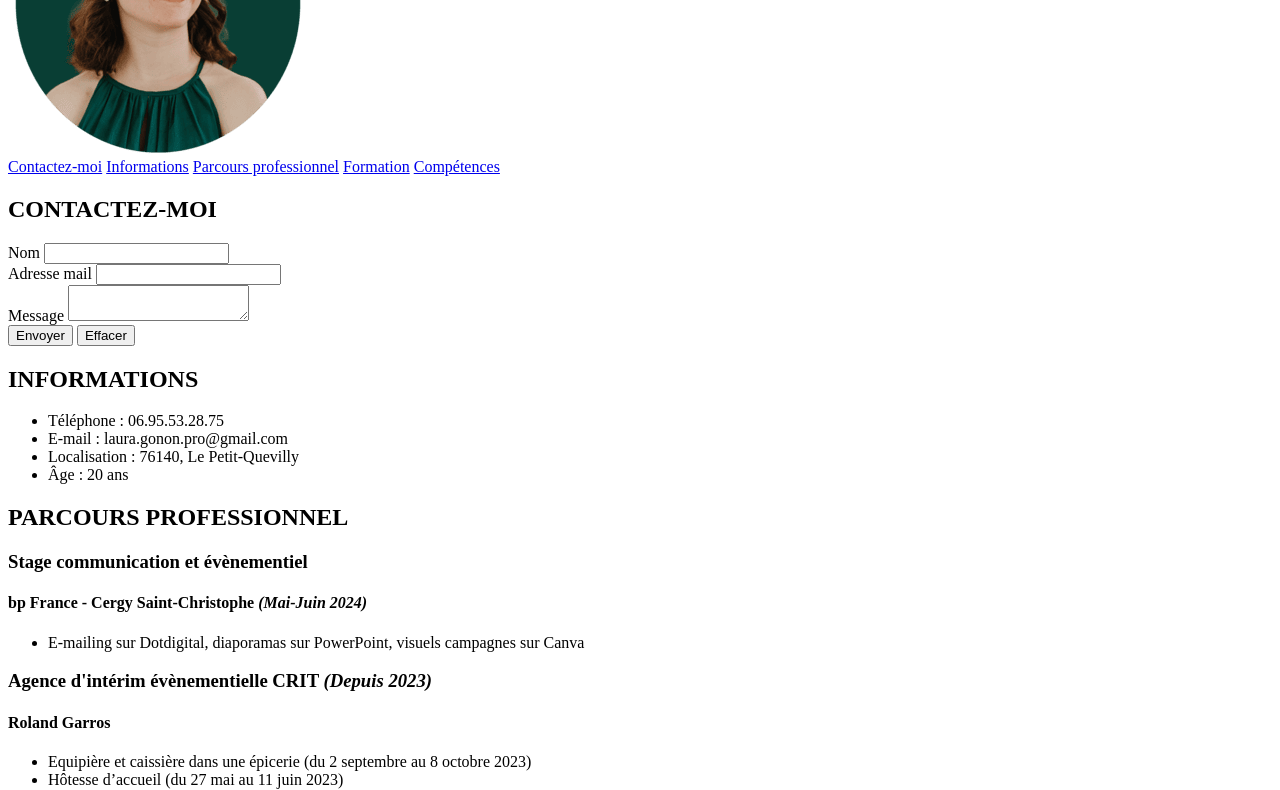
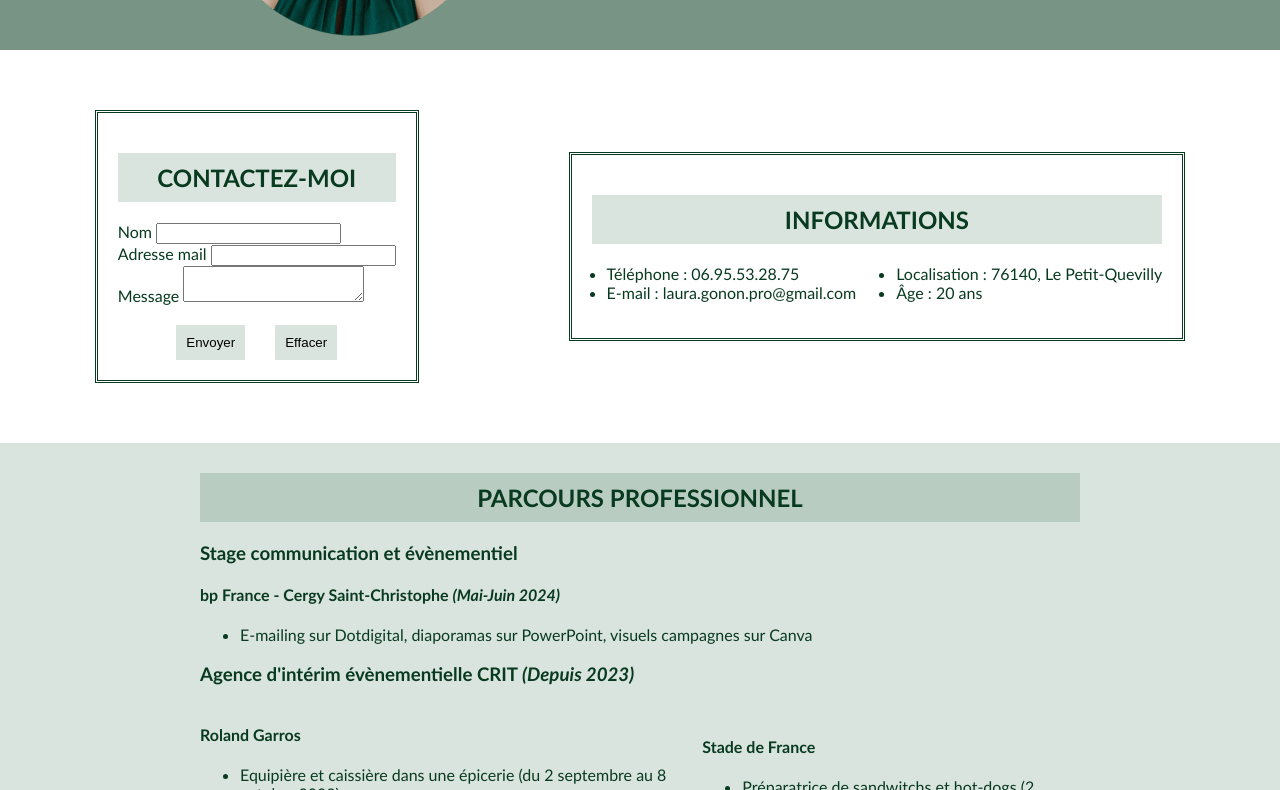
Before and after one commit to laura-gonon-nws/CV-dev, a plain HTML site: page index.html in a window 1280 px wide. Shown: the part 273-1063 px from the top of the page. Drawn offline with Linux system fonts and the light colour scheme.

Commit message:
modifications et ajout police

```diff
--- a/index.html
+++ b/index.html
@@ -4,27 +4,28 @@
     <meta charset="UTF-8" />
     <meta name="viewport" content="width=device-width, initial-scale=1.0" />
     <title>CV Laura Gonon</title>
+    <link rel="stylesheet" href="style.css" />
   </head>
 
   <body>
     <header id="header">
-      <h1>LAURA GONON</h1>
-      <h2>Communication graphique</h2>
+      <div class="header-content">
+        <div>
           <img height="300" src="photo-cv.png" alt="Photo de profil" />
-
-      <nav>
-        <a href="#Contactez-moi">Contactez-moi</a>
-        <a href="#Informations">Informations</a>
-        <a href="#Parcours professionnel">Parcours professionnel</a>
-        <a href="#Formation">Formation</a>
-        <a href="#Hard skills">Compétences</a>
-      </nav>
+        </div>
+        <div class="header-title">
+          <h1 class="title">LAURA GONON</h1>
+          <h2 class="subtitle">Communication graphique</h2>
+        </div>
+      </div>
     </header>
 
     <main>
-      <section id="Contactez-moi">
-        <h2>CONTACTEZ-MOI</h2>
-        <form>
+      <div class="upper-body-content">
+        <div>
+          <section class="contact" id="Contactez-moi">
+            <h2 class="section-title">CONTACTEZ-MOI</h2>
+            <form class="contact-content">
               <div>
                 <label>Nom</label>
                 <input type="text" />
@@ -37,25 +38,38 @@
                 <label>Message</label>
                 <textarea></textarea>
               </div>
+              <div class="button">
                 <div>
-            <button type="submit">Envoyer</button>
-            <button type="reset">Effacer</button>
+                  <button class="button1" type="submit">Envoyer</button>
+                </div>
+                <div>
+                  <button class="button2" type="reset">Effacer</button>
+                </div>
               </div>
             </form>
           </section>
-
-      <section id="Informations">
-        <h2>INFORMATIONS</h2>
+        </div>
+        <div>
+          <section class="informations" id="Informations">
+            <h2 class="section-title">INFORMATIONS</h2>
             <ul>
+              <div class="section-informations">
+                <div>
                   <li>Téléphone : 06.95.53.28.75</li>
                   <li>E-mail : laura.gonon.pro@gmail.com</li>
+                </div>
+                <div>
                   <li>Localisation : 76140, Le Petit-Quevilly</li>
                   <li>Âge : 20 ans</li>
+                </div>
+              </div>
             </ul>
           </section>
+        </div>
+      </div>
 
-      <section id="Parcours professionnel">
-        <h2>PARCOURS PROFESSIONNEL</h2>
+      <section class="parcours" id="Parcours professionnel">
+        <h2 class="section-title">PARCOURS PROFESSIONNEL</h2>
         <h3>Stage communication et évènementiel</h3>
         <h4>bp France - Cergy Saint-Christophe <em>(Mai-Juin 2024)</em></h4>
         <ul>
@@ -65,6 +79,8 @@
           </li>
         </ul>
         <h3>Agence d'intérim évènementielle CRIT <em>(Depuis 2023)</em></h3>
+        <div class="section-parcours">
+          <div>
             <h4>Roland Garros</h4>
             <ul>
               <li>
@@ -77,18 +93,26 @@
             <ul>
               <li>Commis de salle (du 19 au 25 juin 2023)</li>
             </ul>
+          </div>
+          <div>
             <h4>Stade de France</h4>
             <ul>
               <li>Préparatrice de sandwitchs et hot-dogs (2 missions)</li>
               <li>Equipière dans les buvettes et les kiosques (7 missions)</li>
               <li>Manager dans des kiosques de 2 personnes (2 missions)</li>
             </ul>
+          </div>
+        </div>
       </section>
 
-      <section id="Formation">
-        <h2>FORMATION</h2>
+      <div class="body-content">
+        <div>
+          <section class="formation" id="Formation">
+            <h2 class="section-title">FORMATION</h2>
             <h3>Bachelor chef de projets digitaux</h3>
-        <h4>Normandie Web School - Rouen <em>(Depuis 2024, en cours)</em></h4>
+            <h4>
+              Normandie Web School - Rouen <em>(Depuis 2024, en cours)</em>
+            </h4>
             <ul>
               <li>Communication graphique</li>
               <li>Communication digitale</li>
@@ -110,11 +134,11 @@
               <li>Mention : bien</li>
             </ul>
           </section>
-    </main>
+        </div>
 
-    <aside>
-      <section id="Hard skills">
-        <h2>HARD SKILLS</h2>
+        <div>
+          <section class="hard-skills" id="Competences">
+            <h2 class="section-title">HARD SKILLS</h2>
             <ul>
               <li>Photoshop</li>
               <li>Illustrator</li>
@@ -123,8 +147,8 @@
             </ul>
           </section>
 
-      <section>
-        <h2>SOFT SKILLS</h2>
+          <section class="soft-skills">
+            <h2 class="section-title">SOFT SKILLS</h2>
             <ul>
               <li>Créative</li>
               <li>Appliquée</li>
@@ -132,10 +156,15 @@
               <li>Autonome</li>
             </ul>
           </section>
-    </aside>
+        </div>
+      </div>
+    </main>
 
     <footer>
-      ©2024 - CV Laura Gonon <a href="#header">Revenir en haut</a>
+      ©2024 - CV Laura Gonon
+      <div>
+        <a href="#header">Revenir en haut</a>
+      </div>
     </footer>
   </body>
 </html>
--- /dev/null
+++ b/style.css
@@ -0,0 +1,160 @@
+/*BASES*/
+
+*,
+*::before,
+*::after {
+  box-sizing: border-box;
+}
+
+@font-face {
+  font-family: Charm;
+  src: url(Charm-Regular.ttf) format(truetype);
+}
+
+@font-face {
+  font-family: Luxurious Roman;
+  src: url(LuxuriousRoman-Regular.ttf) format(truetype);
+}
+
+header {
+  padding: 10px;
+  background-color: rgb(120, 148, 132);
+}
+
+body {
+  font-family: "Gill Sans", "Gill Sans MT", Calibri, "Trebuchet MS", sans-serif;
+  margin: 0;
+  color: rgb(8, 58, 31);
+}
+
+footer {
+  text-align: center;
+  margin-top: 50px;
+}
+
+a {
+  text-decoration: none;
+  color: black;
+}
+
+a:hover {
+  color: rgb(120, 148, 132);
+}
+
+/*COMPOSANTS*/
+
+.header-title {
+  text-align: center;
+  margin-left: -300px;
+}
+
+.title {
+  font-size: 60px;
+  font-family: Luxurious Roman;
+}
+
+.subtitle {
+  font-size: 50px;
+  font-family: Charm;
+}
+
+.parcours,
+.formation {
+  padding-left: 200px;
+  padding-right: 200px;
+  padding-top: 10px;
+  padding-bottom: 10px;
+}
+
+.parcours {
+  background-color: rgb(218, 228, 223);
+}
+
+.section-title {
+  padding: 10px;
+  background-color: rgb(218, 228, 223);
+  text-align: center;
+}
+
+.parcours .section-title {
+  background-color: rgb(184, 204, 193);
+}
+
+.formation {
+  background-color: rgb(184, 204, 193);
+}
+
+.formation .section-title {
+  background-color: rgb(151, 180, 165);
+}
+
+.informations,
+.hard-skills,
+.soft-skills,
+.contact {
+  border-style: double;
+  padding: 20px;
+  border-color: rgb(8, 58, 31);
+}
+
+.contact,
+.informations {
+  margin-top: 60px;
+  margin-bottom: 60px;
+}
+
+.hard-skills,
+.soft-skills {
+  margin-left: 200px;
+  margin-right: 200px;
+  margin-top: 45px;
+}
+
+.contact,
+.informations {
+  margin-left: 75px;
+  margin-right: 75px;
+}
+
+.button1,
+.button2 {
+  padding: 10px;
+  background-color: rgb(218, 228, 223);
+  border-style: none;
+  margin-top: 20px;
+}
+
+.section-informations {
+  margin-left: -25px;
+}
+
+/*LAYOUT*/
+
+.header-content,
+.section-informations,
+.section-parcours {
+  display: flex;
+  justify-content: space-around;
+  align-items: center;
+}
+
+.body-content {
+  display: flex;
+  justify-content: space-between;
+}
+
+.upper-body-content,
+.button {
+  display: flex;
+  justify-content: center;
+  align-items: center;
+}
+
+.section-informations {
+  gap: 40px;
+  text-decoration: none;
+}
+
+.button {
+  gap: 30px;
+}
```
Also changed, not shown: Charm-Regular.ttf (added), LuxuriousRoman-Regular.ttf (added). Lines whose indentation alone changed are shown as unchanged.
